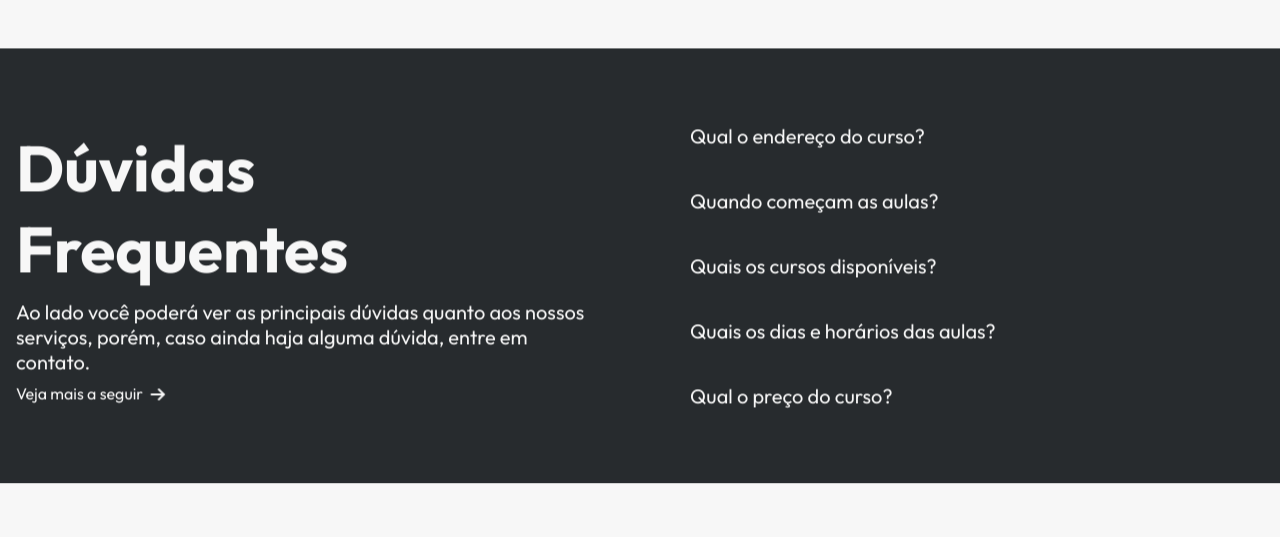
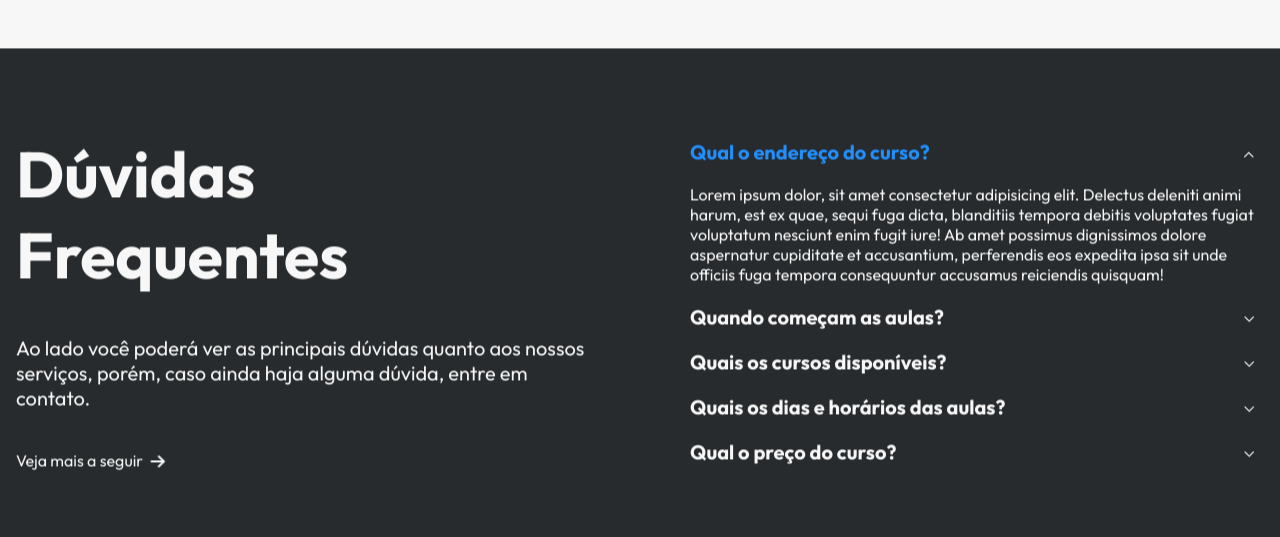
Before and after one commit to riquegonn/mr8vanilla, a plain HTML site: page index.html in a window 1280 px wide. Shown: the part 3800-4337 px from the top of the page. Drawn offline with Linux system fonts and the light colour scheme.

Commit message:
style: faq modified and little modifications

```diff
--- a/css/faq/faq.css
+++ b/css/faq/faq.css
@@ -9,14 +9,10 @@
   gap: 100px;
 }
 
-.faq__ul {
-  display: grid;
-  gap: 40px;
-}
-
 .faq__main {
   display: grid;
-  align-items: center;
+  align-content: center;
+  gap: 40px;
 }
 
 .faqArrow {
@@ -34,9 +30,61 @@
   animation: arrowAnim 0.5s forwards infinite;
 }
 
+.faq__ul {
+  display: grid;
+  align-content: center;
+  gap: 20px;
+}
+
+.faq__ul dd {
+  display: none;
+}
+
+.faq__ul dt {
+  position: relative;
+}
+
+.faq__ul dt:hover {
+  cursor: pointer;
+}
+
+.faq__ul dt::after {
+  content: "";
+  background: url("../../img/menuDetailWhite.svg") no-repeat center;
+  width: 10px;
+  height: 6px;
+  position: absolute;
+  top: 12px;
+  right: 10px;
+}
+
+.faq__ul dt.ativo {
+  color: var(--cor-2);
+}
+.faq__ul dt.ativo::after {
+  transform: rotate(180deg);
+}
+
+.faq__ul dd.ativo {
+  display: block;
+  animation: slideDown 0.5s forwards;
+}
+
+@keyframes slideDown {
+  from {
+    opacity: 0;
+    transform: translate3d(0, -30px, 0);
+  }
+  to {
+    opacity: 1;
+    transform: translate3d(0, 0, 0);
+  }
+}
+
 @media (max-width: 900px) {
   .faq {
     grid-template-columns: 1fr;
+    gap: 40px;
   }
 
   .faq__main {
--- a/css/global/global.css
+++ b/css/global/global.css
@@ -20,6 +20,11 @@ ul {
 
 a {
   color: var(--cor-1);
+}
+
+dd {
+  padding: 0;
+  margin: 0;
 }
 
 .container {
--- a/css/header/headerMobile.css
+++ b/css/header/headerMobile.css
@@ -1,5 +1,8 @@
 .header__menu-mobile {
   cursor: pointer;
+  display: flex;
+  align-items: center;
+  gap: 20px;
 }
 
 .header__mobile {
--- a/index.html
+++ b/index.html
@@ -8,6 +8,7 @@
   <meta name="description" content="São mais de 200 alunos aprovados em diversas modalidades! Top, né? Aprenda de forma simples e divertida junto a professores formados na área e com muitos anos de experiência.">
   <link rel="stylesheet" href="./style.css">
   <title>Mr8 - Home</title>
+  <link rel="icon" type="image/x-icon" href="./img/icon.png">
 </head>
 
 <body>
@@ -54,8 +55,12 @@
 
       <ul class="header__menu-mobile">
         <li>
+          <a class="cor-2 font__menu" href="/">entrar</a>
+        </li>
+        <li>
           <img src="./img/menuMobile.svg" alt="menu mobile" data-modal="abrir">
         </li>
+
       </ul>
     </div>
   </section>
@@ -372,23 +377,20 @@
         <p class="faqArrow font__littleP">Veja mais a seguir</p>
       </div>
 
-      <ul class="font__p faq__ul">
-        <li>
-          <p>Qual o endereço do curso?</p>
-        </li>
-        <li>
-          <p>Quando começam as aulas?</p>
-        </li>
-        <li>
-          <p>Quais os cursos disponíveis?</p>
-        </li>
-        <li>
-          <p>Quais os dias e horários das aulas?</p>
-        </li>
-        <li>
-          <p>Qual o preço do curso?</p>
-        </li>
-      </ul>
+      <dl class="faq__ul">
+        <dt class="font__h2">Qual o endereço do curso?</dt>
+        <dd class="font__littleP">Lorem ipsum dolor, sit amet consectetur adipisicing elit. Delectus deleniti animi harum, est ex quae, sequi fuga dicta, blanditiis tempora debitis voluptates fugiat voluptatum nesciunt enim fugit iure! Ab amet possimus dignissimos dolore aspernatur cupiditate et accusantium, perferendis eos expedita ipsa sit unde officiis fuga tempora consequuntur accusamus reiciendis quisquam!</dd>
+        <dt class="font__h2">Quando começam as aulas?</dt>
+        <dd class="font__littleP">Lorem ipsum dolor, sit amet consectetur adipisicing elit. Delectus deleniti animi harum, est ex quae, sequi fuga dicta, blanditiis tempora debitis voluptates fugiat voluptatum nesciunt enim fugit iure! Ab amet possimus dignissimos dolore aspernatur cupiditate et accusantium, perferendis eos expedita ipsa sit unde officiis fuga tempora consequuntur accusamus reiciendis quisquam!</dd>
+        <dt class="font__h2">Quais os cursos disponíveis?</dt>
+        <dd class="font__littleP">Lorem ipsum dolor, sit amet consectetur adipisicing elit. Delectus deleniti animi harum, est ex quae, sequi fuga dicta, blanditiis tempora debitis voluptates fugiat voluptatum nesciunt enim fugit iure! Ab amet possimus dignissimos dolore aspernatur cupiditate et accusantium, perferendis eos expedita ipsa sit unde officiis fuga tempora consequuntur accusamus reiciendis quisquam!</dd>
+        <dt class="font__h2">Quais os dias e horários das aulas?</dt>
+        <dd class="font__littleP">Lorem ipsum dolor, sit amet consectetur adipisicing elit. Delectus deleniti animi harum, est ex quae, sequi fuga dicta, blanditiis tempora debitis voluptates fugiat voluptatum nesciunt enim fugit iure! Ab amet possimus dignissimos dolore aspernatur cupiditate et accusantium, perferendis eos expedita ipsa sit unde officiis fuga tempora consequuntur accusamus reiciendis quisquam!</dd>
+        <dt class="font__h2">Qual o preço do curso?</dt>
+        <dd class="font__littleP">Lorem ipsum dolor, sit amet consectetur adipisicing elit. Delectus deleniti animi harum, est ex quae, sequi fuga dicta, blanditiis tempora debitis voluptates fugiat voluptatum nesciunt enim fugit iure! Ab amet possimus dignissimos dolore aspernatur cupiditate et accusantium, perferendis eos expedita ipsa sit unde officiis fuga tempora consequuntur accusamus reiciendis quisquam!</dd>
+
+      </dl>
+
     </div>
   </section>
 
--- /dev/null
+++ b/modules/accordion.js
@@ -0,0 +1,15 @@
+export default function initAccordion() {
+  const accordionlist = document.querySelectorAll(".faq__ul dt");
+
+  accordionlist[0].classList.add("ativo");
+  accordionlist[0].nextElementSibling.classList.add("ativo");
+
+  function activeAccordion() {
+    this.classList.toggle("ativo");
+    this.nextElementSibling.classList.toggle("ativo");
+  }
+
+  accordionlist.forEach((i) => {
+    i.addEventListener("click", activeAccordion);
+  });
+}
--- a/script.js
+++ b/script.js
@@ -1,7 +1,9 @@
 import initAnimScroll from "./modules/anim__scroll.js";
 import initMenuMobile from "./modules/menu__mobile.js";
 import initMenuDd from "./modules/menu__dd.js";
+import initAccordion from "./modules/accordion.js";
 
 initAnimScroll();
 initMenuMobile();
 initMenuDd();
+initAccordion();
```
Also changed, not shown: img/icon.png (added), img/menuDetailWhite.svg (added).
